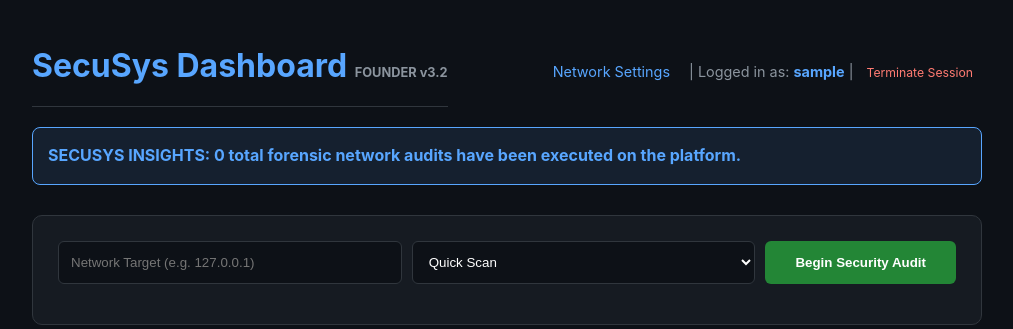
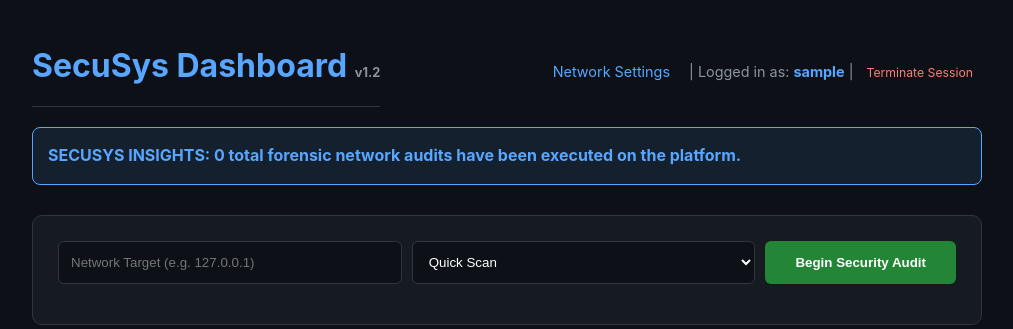
Before and after one commit to Clinntech/SecuSys, a Flask app: page / in a window 1280 px wide. Shown: the top 329 px of the page, without its empty margins (133-1146 px from the left). Run offline with Flask 3, Linux system fonts and the light colour scheme; the visitor is signed in with stand-in values (Sample User, id 1); data that the repository does not hold is empty.

Commit message:
Saved index.html

```diff
--- a/templates/index.html
+++ b/templates/index.html
@@ -50,7 +50,7 @@
 
     <div class="container">
         <div class="identity-bar">
-            <h1>SecuSys Dashboard <span style="font-size: 0.4em; color: #8b949e;">FOUNDER v3.2</span></h1>
+            <h1>SecuSys Dashboard <span style="font-size: 0.4em; color: #8b949e;">v1.2</span></h1>
             <div style="font-size: 0.9em; color: #8b949e;">
                 <!-- Updated Settings Link (No Icon) -->
                 <a href="/settings" style="color: #58a6ff; text-decoration: none; margin-right: 15px;">Network Settings</a> |
```
